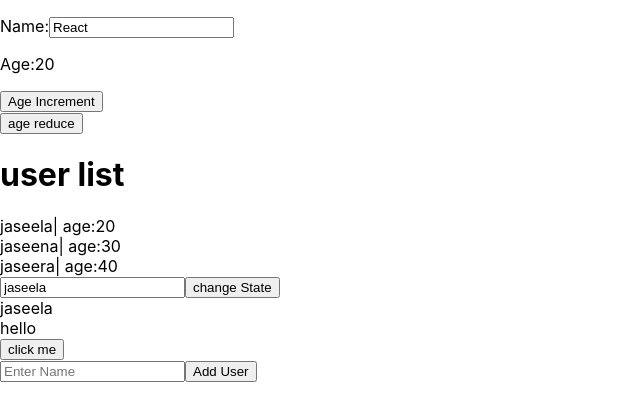
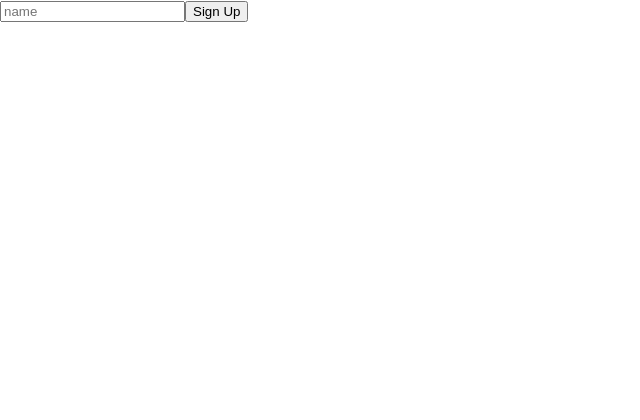
Before and after one commit to Jaseela99/react-basics, a React (Create React App) app in the folder reactto/: page /signup in a window 1280 px wide. Shown: the top 420 px of the page, without its empty margins (0-640 px from the left). Built offline with nearby package versions, Linux system fonts and the light colour scheme.

Commit message:
react routing

```diff
--- a/reactto/package.json
+++ b/reactto/package.json
@@ -8,6 +8,7 @@
     "@testing-library/user-event": "^13.5.0",
     "react": "^18.1.0",
     "react-dom": "^18.1.0",
+    "react-router-dom": "^6.3.0",
     "react-scripts": "5.0.1",
     "web-vitals": "^2.1.4"
   },
--- a/reactto/src/App.js
+++ b/reactto/src/App.js
@@ -1,17 +1,21 @@
 import React from "react";
-import UseState from "./components/UseState";
+import ReactRouting from "./components/ReactRouting";
+/* import UseState from "./components/UseState";
 import Class from "./components/Class";
 import Events from "./components/Events";
 import Parent from "./components/Parent";
 import ListContainer from "./components/ListContainer";
+import Lifeycle from "./components/Lifeycle"; */
 function App() {
   return (
     <div className="App">
-      <UseState/>
+      <ReactRouting />
+    {/*   <UseState/>
       <Class/>
     <Events/>
     <Parent/>
    <ListContainer/>
+   <Lifeycle/> */}
     </div>
   );
 }
--- /dev/null
+++ b/reactto/src/components/Home.js
@@ -0,0 +1,15 @@
+import React from 'react'
+import {Link} from 'react-router-dom'
+
+const Home = () => {
+  return (
+      <>
+      <Link to="/signup">
+          <div>signup</div>
+    </Link>
+    <div>Welcome Home</div>
+      </>
+  )
+}
+
+export default Home
--- /dev/null
+++ b/reactto/src/components/Lifeycle.js
@@ -0,0 +1,45 @@
+import React, { Component } from "react";
+//mounting: contructor- render- componentDidMount
+class Lifeycle extends Component {
+    //component is initalized and a state is defined
+  constructor(props) {
+      //to make this.props=props
+    super(props);
+    this.state = {
+      counter: 0,
+    };
+    console.log("constructor");
+}
+increment=()=>{
+    this.setState({
+        counter:this.state.counter+1
+    })
+}
+decrement=()=>{
+    this.setState({
+        counter:this.state.counter-1
+    })
+}
+  componentDidMount(){
+      //it confirms that the component is placed on dom and ready to be used and this is consoled once
+      //it is asame as using useeffect with []
+    console.log("componentDidMount");
+
+  }
+
+  render() {
+      return <div>
+        <button onClick={this.increment}>increment  </button>
+        <button onClick={this.decrement}>decrement  </button>
+            counter:{this.state.counter}
+    {console.log("rendered")}
+    </div>;
+  }
+  componentDidUpdate(){
+ //updates after the state changes and itis called everytime the state or props changes
+ //useeffect with [state/props]
+        console.log("componentDidUpdate");
+    }
+}
+
+export default Lifeycle;
--- /dev/null
+++ b/reactto/src/components/ReactRouting.js
@@ -0,0 +1,17 @@
+import React from 'react'
+import {Route,Routes} from 'react-router-dom'
+import Home from './Home'
+import SignUp from './SignUp'
+
+const ReactRouting = () => {
+  return (
+
+        <Routes>
+            <Route path="/" exact element={<Home/>}/>
+            <Route path="/signup" exact element={<SignUp/>}/>
+        </Routes>
+
+  )
+}
+
+export default ReactRouting
--- /dev/null
+++ b/reactto/src/components/SignUp.js
@@ -0,0 +1,26 @@
+import React from 'react'
+import { useNavigate } from 'react-router-dom'
+
+
+const SignUp = () => {
+    const nav = useNavigate()
+    const [username, setUsername] = React.useState('')
+    const [loggedin, setLoggedin] = React.useState(false)
+    const handleSignin = () => {
+        console.log(username)
+        setUsername(username)
+        username?setLoggedin(true):setLoggedin(false)
+        console.log(loggedin)
+        loggedin?nav('/'):nav('/signup')
+
+    }
+  return (
+    <div>
+        <input placeholder='name' value={username} onChange={(e)=>setUsername(e.target.value)}/>
+        <button onClick={handleSignin}>Sign Up</button>
+    </div>
+
+  )
+}
+
+export default SignUp
--- a/reactto/src/index.js
+++ b/reactto/src/index.js
@@ -1,11 +1,14 @@
 import React from 'react';
 import ReactDOM from 'react-dom/client';
+import { BrowserRouter } from 'react-router-dom';
 import './index.css';
 import App from './App';
 
 const root = ReactDOM.createRoot(document.getElementById('root'));
 root.render(
+  <BrowserRouter>
   <React.StrictMode>
     <App />
   </React.StrictMode>
+  </BrowserRouter>
 );
```
Also changed, not shown: 1 other file (tests, documents, lock files or other folders).
